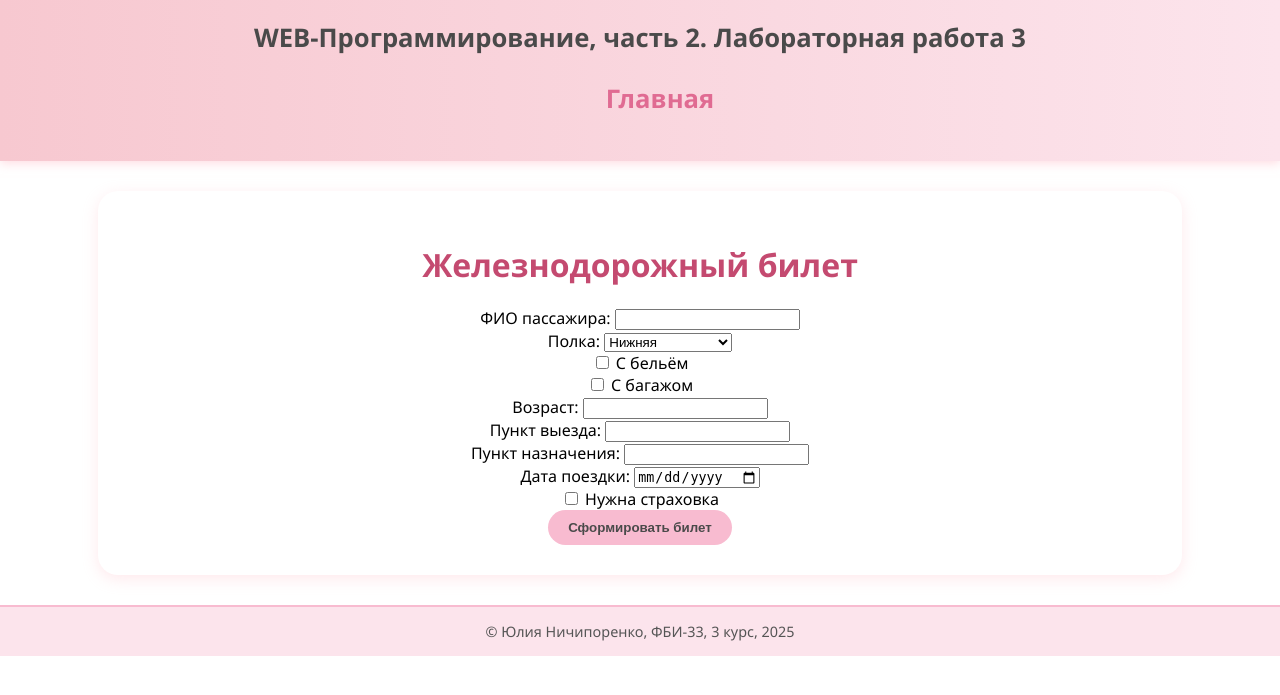
After one commit to JuliaNich/web-back-labs, a Flask app: page /lab3/train in a window 1280 px wide. The commit adds this page. Shown: the top 695 px of the page. Run offline with Flask 3, Linux system fonts and the light colour scheme.

Commit message:
Железнодорожный билет

```diff
--- a/lab3.py
+++ b/lab3.py
@@ -92,3 +92,51 @@ def settings():
         fontstyle=fontstyle
     ))
     return resp
+
+@lab3.route('/lab3/train', methods=['GET', 'POST'])
+def train():
+    errors = {}
+    if request.method == 'POST':
+        fio = request.form.get('fio')
+        shelf = request.form.get('shelf')
+        linen = request.form.get('linen')
+        baggage = request.form.get('baggage')
+        age = request.form.get('age')
+        start = request.form.get('start')
+        end = request.form.get('end')
+        date = request.form.get('date')
+        insurance = request.form.get('insurance')
+
+        if not all([fio, shelf, age, start, end, date]):
+            errors['form'] = 'Заполните все обязательные поля!'
+        else:
+            try:
+                age = int(age)
+                if not (1 <= age <= 120):
+                    errors['age'] = 'Возраст должен быть от 1 до 120!'
+            except ValueError:
+                errors['age'] = 'Возраст должен быть числом!'
+
+        if not errors:
+            if age < 18:
+                price = 700
+                ticket_type = 'Детский билет'
+            else:
+                price = 1000
+                ticket_type = 'Взрослый билет'
+
+            if shelf in ['нижняя', 'нижняя боковая']:
+                price += 100
+            if linen == 'on':
+                price += 75
+            if baggage == 'on':
+                price += 250
+            if insurance == 'on':
+                price += 150
+
+            return render_template('lab3/train_ticket.html',
+                                   fio=fio, shelf=shelf, start=start, end=end,
+                                   date=date, age=age, price=price,
+                                   ticket_type=ticket_type)
+
+    return render_template('lab3/train_form.html', errors=errors)
--- a/templates/lab3/lab3.html
+++ b/templates/lab3/lab3.html
@@ -19,5 +19,6 @@
        <li><a href="/lab3/form1">Форма</a></li>
        <li><a href="/lab3/order">Заказ напитка</a></li>
        <li><a href="/lab3/settings">Изменение цвета</a></li>
+       <li><a href="/lab3/train">Поезд</a></li>
     </ol>
 {% endblock %}
--- /dev/null
+++ b/templates/lab3/train_form.html
@@ -0,0 +1,33 @@
+{% extends "base.html" %}
+{% block lab %}Лабораторная работа 3{% endblock %}
+{% block main %}
+<h1>Железнодорожный билет</h1>
+
+<form method="post">
+    <div><label>ФИО пассажира:</label> <input type="text" name="fio"></div>
+    <div>
+        <label>Полка:</label>
+        <select name="shelf">
+            <option value="нижняя">Нижняя</option>
+            <option value="верхняя">Верхняя</option>
+            <option value="нижняя боковая">Нижняя боковая</option>
+            <option value="верхняя боковая">Верхняя боковая</option>
+        </select>
+    </div>
+    <div><label><input type="checkbox" name="linen"> С бельём</label></div>
+    <div><label><input type="checkbox" name="baggage"> С багажом</label></div>
+    <div><label>Возраст:</label> <input type="number" name="age"></div>
+    <div><label>Пункт выезда:</label> <input type="text" name="start"></div>
+    <div><label>Пункт назначения:</label> <input type="text" name="end"></div>
+    <div><label>Дата поездки:</label> <input type="date" name="date"></div>
+    <div><label><input type="checkbox" name="insurance"> Нужна страховка</label></div>
+
+    {% if errors.form %}
+        <p class="error">{{ errors.form }}</p>
+    {% elif errors.age %}
+        <p class="error">{{ errors.age }}</p>
+    {% endif %}
+
+    <div><button type="submit">Сформировать билет</button></div>
+</form>
+{% endblock %}
```
Also changed, not shown: templates/lab3/train_ticket.html (added, +14 -0 lines).
